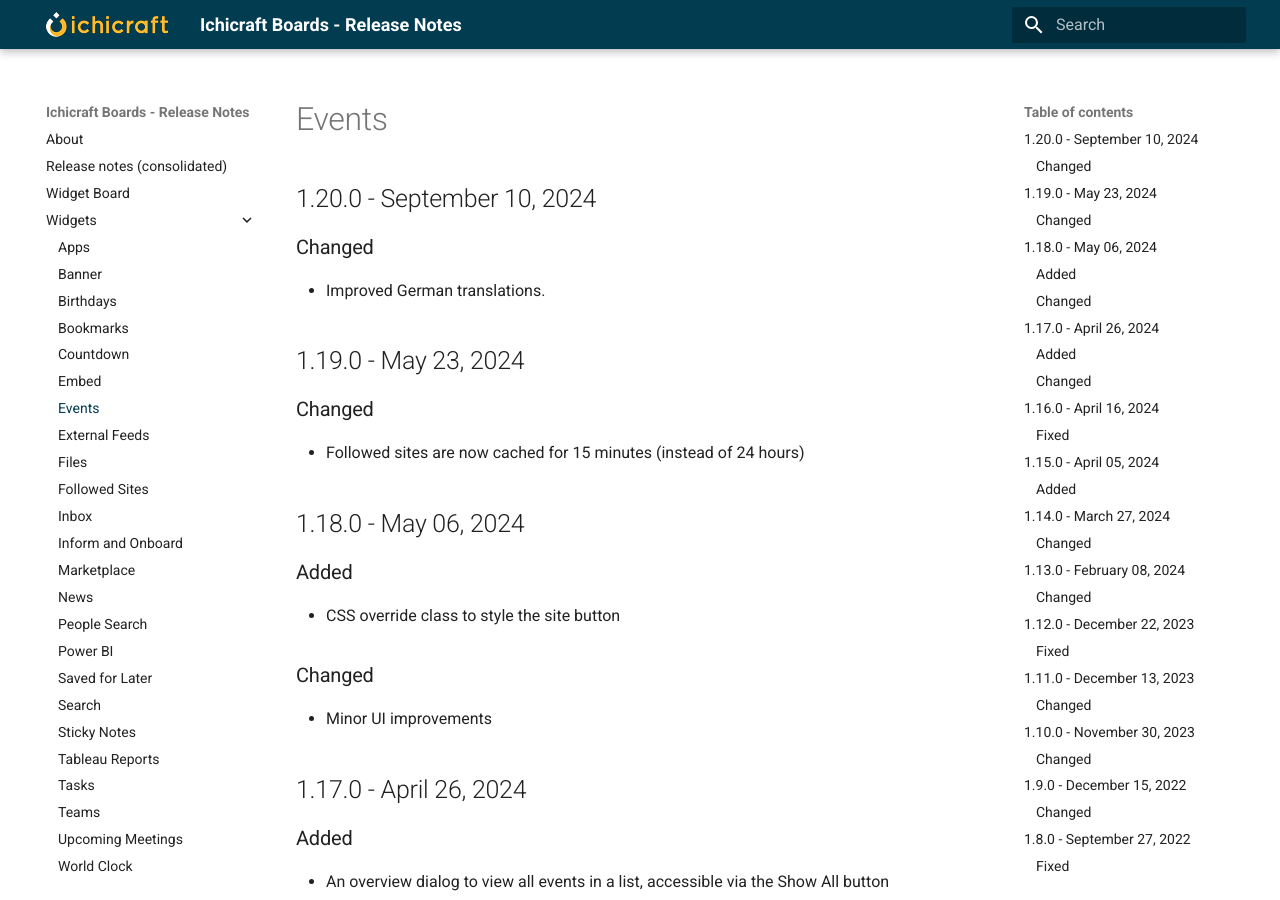
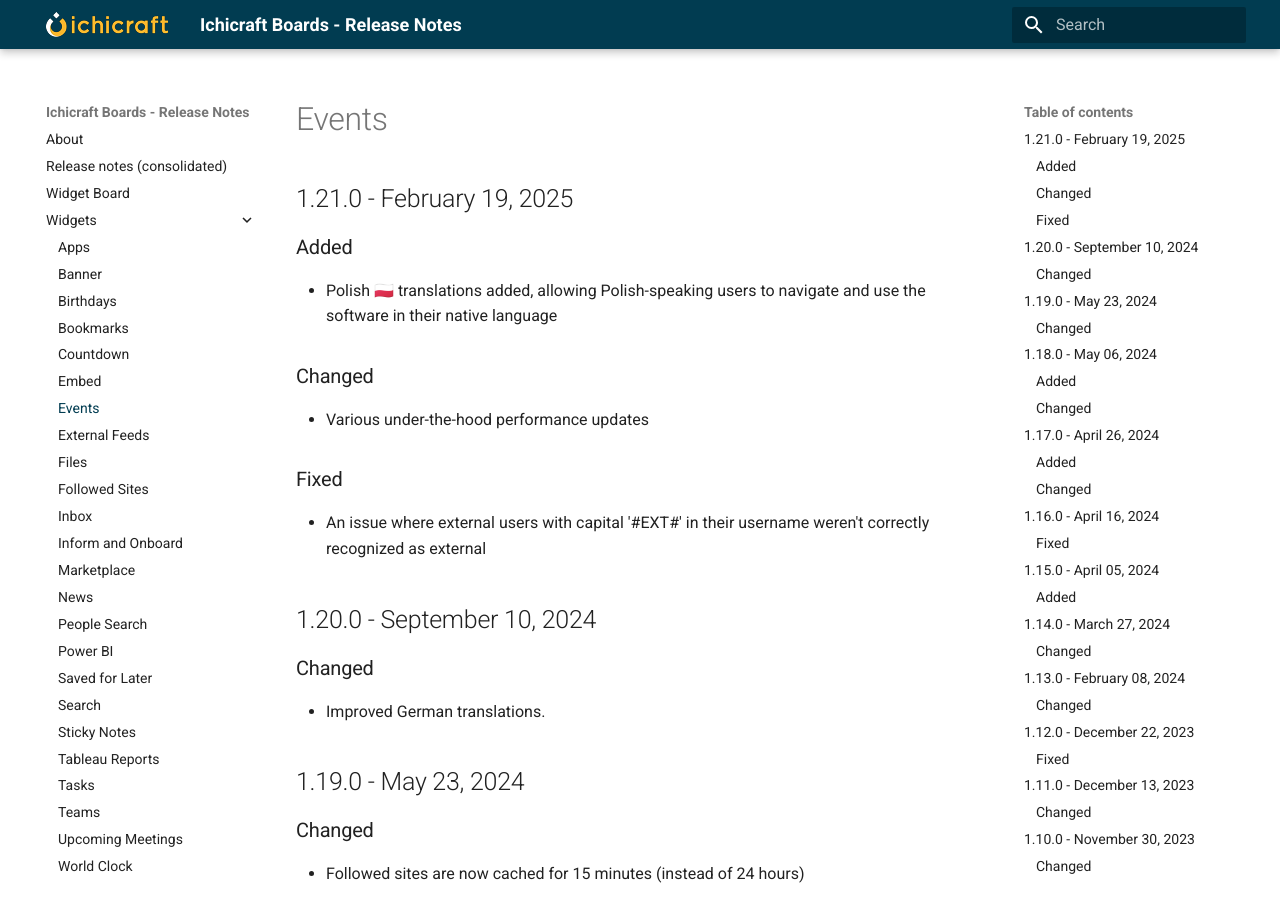
Before and after one commit to ichicraft/widgets-docs, an MkDocs documentation site: the page built from docs/Widgets/Events.md, in a window 1280 px wide and 900 px high. Built offline with MkDocs 1.6.1 and Material for MkDocs 9.7.7, drawn with Linux system fonts in a browser that asks for light colours.

```diff
--- a/docs/Widgets/Events.md
+++ b/docs/Widgets/Events.md
@@ -1,3 +1,14 @@
+## 1.21.0 - February 19, 2025
+
+### Added
+- Polish 🇵🇱 translations added, allowing Polish-speaking users to navigate and use the software in their native language
+
+### Changed
+- Various under-the-hood performance updates
+
+### Fixed
+- An issue where external users with capital &#x27;#EXT#&#x27; in their username weren&#x27;t correctly recognized as external
+
 ## 1.20.0 - September 10, 2024
 
 ### Changed
```
Also changed, not shown: docs/Release-notes-(consolidated).md (+11 -0 lines).
